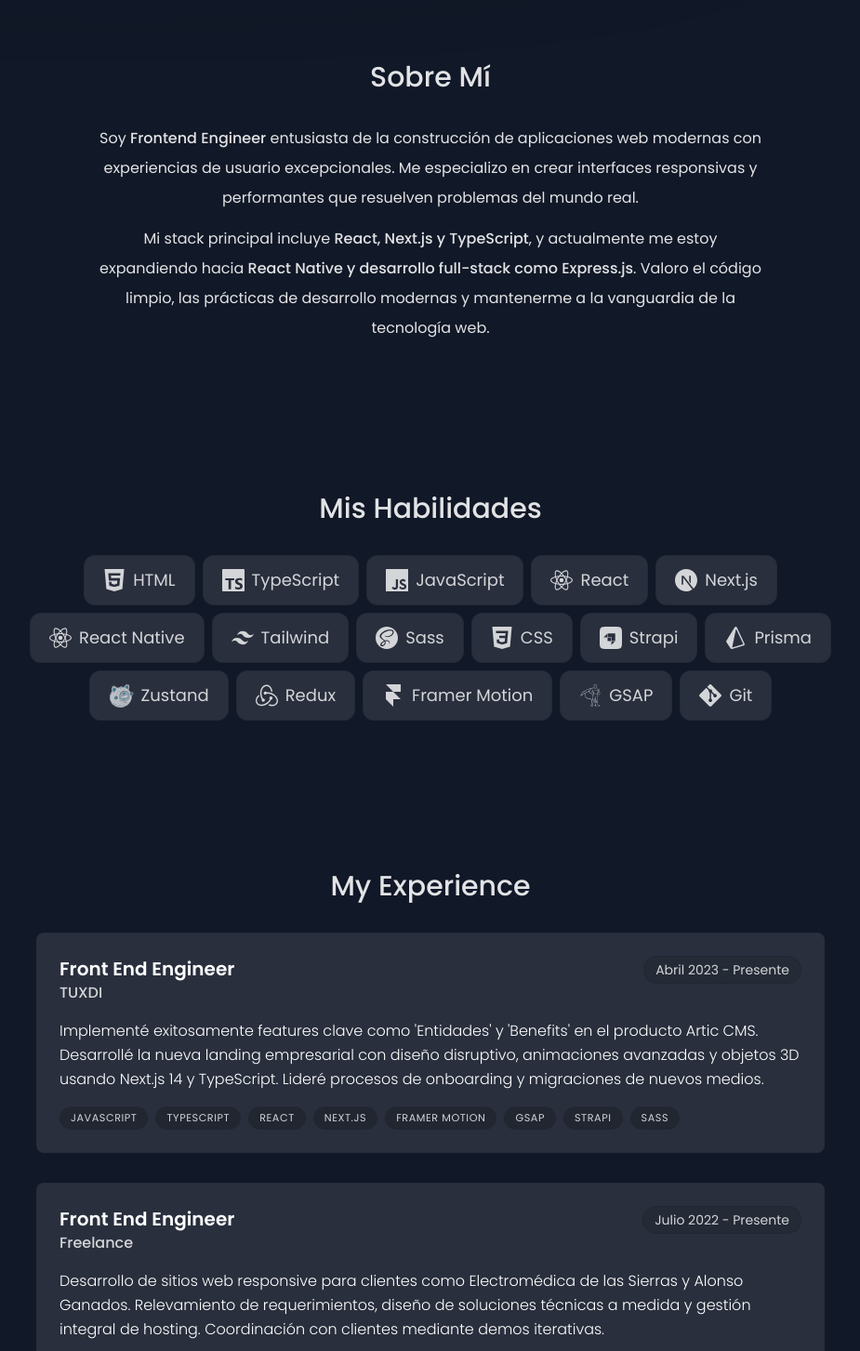
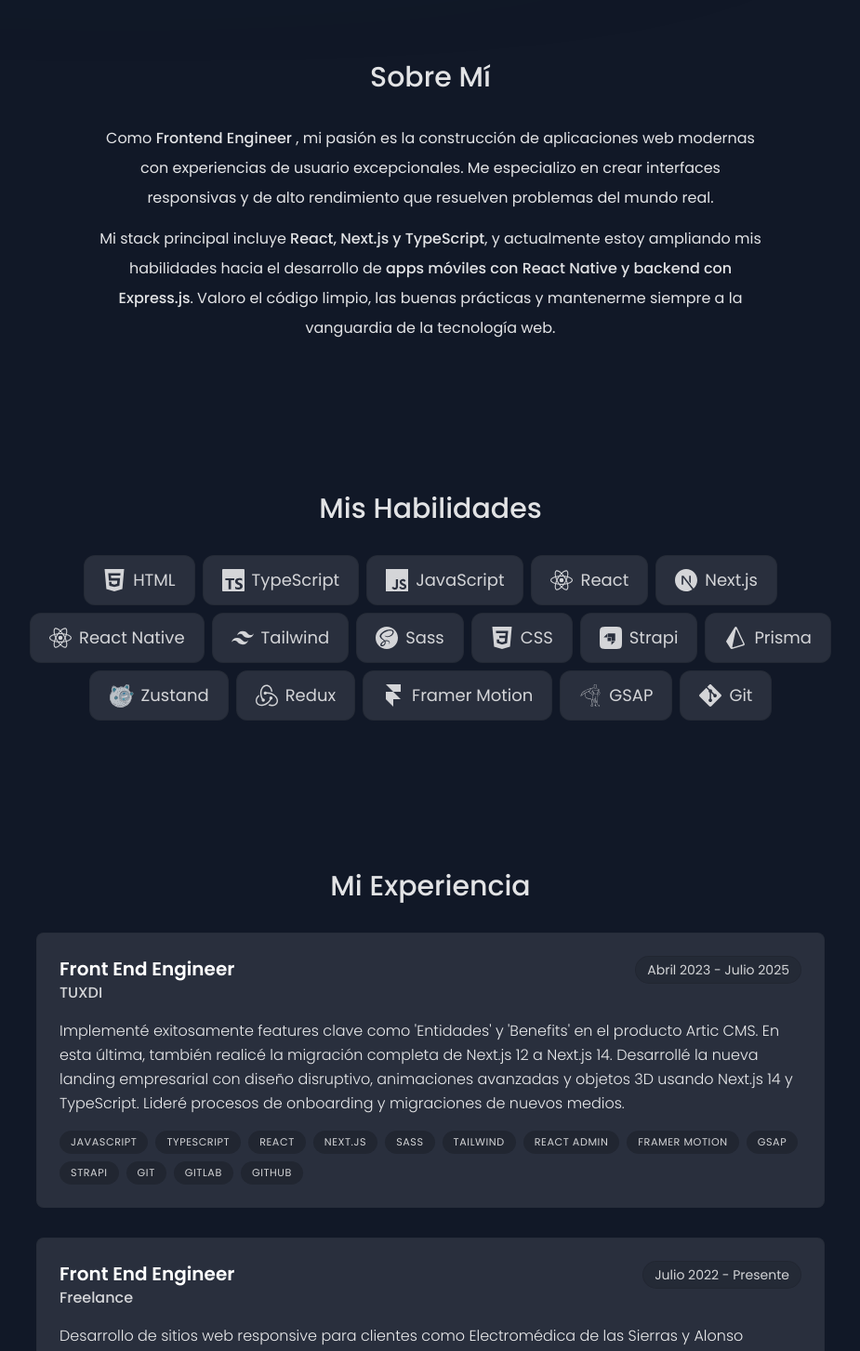
Before and after one commit to valentincharlone/portfolio, a Next.js app: page / in a window 1280 px wide. Shown: the part 840-2293 px from the top of the page at 93% size, without its empty margins (177-1102 px from the left). Built offline with nearby package versions, Linux system fonts and the light colour scheme; no server answers.

Commit message:
feat: integrate multilingual support for experience section; update translations and utilize context for dynamic content

```diff
--- a/components/experience.tsx
+++ b/components/experience.tsx
@@ -1,4 +1,5 @@
 "use client";
+import { useLanguage } from "@/context/language-context";
 import SectionHeading from "./section-heading";
 import { experiencesData } from "@/lib/data";
 import { useSectionInView } from "@/lib/hooks";
@@ -22,6 +23,7 @@
 };
 
 export default function Experience() {
+  const { t } = useLanguage();
   const { ref } = useSectionInView("nav.experience");
 
   return (
@@ -30,7 +32,7 @@
       ref={ref}
       className="scroll-mt-28 mb-28 sm:mb-40 max-w-[53rem] mx-auto"
     >
-      <SectionHeading>My Experience</SectionHeading>
+      <SectionHeading>{t("experience.title")}</SectionHeading>
 
       <div className="space-y-8">
         {experiencesData.map((item, index) => (
@@ -38,7 +40,7 @@
             key={index}
             title={item.title}
             company={item.company}
-            description={item.description}
+            description={t(item.description)}
             date={item.date}
             technologies={[...item.technologies]}
             index={index}
@@ -80,13 +82,17 @@
       }}
       className="group"
     >
-      <section className="bg-gray-100 border border-black/5 rounded-lg p-6 hover:bg-gray-200 transition-colors dark:bg-white/10 dark:hover:bg-white/20">
+      <section className="bg-gray-100 border border-black/5 rounded-lg p-6 hover:bg-gray-200 transition-colors dark:bg-white/10 dark:hover:bg-white/20 select-none">
         {/* Header */}
         <div className="flex items-start justify-between mb-4">
           <div className="flex items-center gap-4">
             <div>
-              <h3 className="text-xl font-semibold text-gray-900 dark:text-white">{title}</h3>
-              <p className="text-gray-700 font-medium dark:text-white/80">{company}</p>
+              <h3 className="text-xl font-semibold text-gray-900 dark:text-white">
+                {title}
+              </h3>
+              <p className="text-gray-700 font-medium dark:text-white/80">
+                {company}
+              </p>
             </div>
           </div>
           <span className="text-sm text-gray-600 bg-white px-3 py-1 rounded-full border border-black/[0.1] dark:bg-black/[0.1] dark:text-white/80">
@@ -95,7 +101,9 @@
         </div>
 
         {/* Description */}
-        <p className="text-gray-700 font-light leading-relaxed mb-4 dark:text-white">{description}</p>
+        <p className="text-gray-700 font-light leading-relaxed mb-4 dark:text-white/90">
+          {description}
+        </p>
 
         {/* Technologies */}
         <ul className="flex flex-wrap gap-2">
--- a/lib/data.ts
+++ b/lib/data.ts
@@ -52,27 +52,28 @@
   {
     title: "Front End Engineer",
     company: "TUXDI",
-    description:
-      "Implementé exitosamente features clave como 'Entidades' y 'Benefits' en el producto Artic CMS. Desarrollé la nueva landing empresarial con diseño disruptivo, animaciones avanzadas y objetos 3D usando Next.js 14 y TypeScript. Lideré procesos de onboarding y migraciones de nuevos medios.",
-    icon: "💼",
-    date: "Abril 2023 - Presente",
+    description: "experience.description.tuxdi",
+    date: "Abril 2023 - Julio 2025",
     technologies: [
       "JavaScript",
       "TypeScript",
       "React",
       "Next.js",
+      "SASS",
+      "Tailwind",
+      "React Admin",
       "Framer Motion",
       "GSAP",
       "Strapi",
-      "SASS",
+      "Git",
+      "GitLab",
+      "GitHub",
     ],
   },
   {
     title: "Front End Engineer",
     company: "Freelance",
-    description:
-      "Desarrollo de sitios web responsive para clientes como Electromédica de las Sierras y Alonso Ganados. Relevamiento de requerimientos, diseño de soluciones técnicas a medida y gestión integral de hosting. Coordinación con clientes mediante demos iterativas.",
-    icon: "🚀",
+    description: "experience.description.freelance",
     date: "Julio 2022 - Presente",
     technologies: ["React", "Vite", "CSS", "JavaScript", "Hostinger", "GitHub"],
   },
--- a/translations/en.ts
+++ b/translations/en.ts
@@ -9,27 +9,43 @@
 
   // Hero
   "hero.title":
-    "Hello, I'm Valentín. I'm a Frontend Engineer with 2+ years of experience building modern web applications. I specialize in ",
-  "hero.cta": "Contact me here",
+    "Hello, I'm Vachi. Frontend Engineer with over 2 years of experience dedicated to building modern web applications. I specialize in ",
+  "hero.cta": "Contact me",
   "hero.cv": "Download CV",
   "hero.available": "Available for projects",
 
   // About
-  "about.title": "About me",
-  "about.intro.part1": "I'm a",
+  "about.title": "About Me",
+  "about.intro.part1": "As a ",
   "about.intro.role": "Frontend Engineer",
   "about.intro.part2":
-    "who loves building modern web applications with exceptional user experiences. I specialize in creating responsive, performant interfaces that solve real-world problems.",
-  "about.skills.part1": "My core stack includes",
+    ", my passion is building modern web applications with exceptional user experiences. I specialize in creating responsive, high-performance interfaces that solve real-world problems.",
+  "about.skills.part1": "My main stack includes",
   "about.skills.technologies": "React, Next.js, and TypeScript",
-  "about.skills.part2": ", and I'm currently expanding into",
+  "about.skills.part2": ", and I am currently expanding my skills into ",
   "about.skills.expanding":
-    "React Native and full-stack development like Express.js",
+    "mobile app development with React Native and backend with Express.js",
   "about.skills.part3":
-    ". I'm passionate about clean code, modern development practices, and staying at the forefront of web technology.",
+    ". I value clean code, best practices, and always staying at the forefront of web technology.", // Minor tweak
 
   // Skills
   "skills.title": "My Skills",
 
+  // Experience
+  "experience.title": "My Experience",
+  "experience.description.tuxdi":
+    "Successfully implemented key features such as 'Entities' and 'Benefits' in the Artic CMS product. For the latter, I also performed the full migration from Next.js 12 to Next.js 14. Developed the new corporate landing page featuring a disruptive design, advanced animations, and 3D objects using Next.js 14 and TypeScript. Led onboarding processes and migrations for new media outlets.",
+  "experience.description.freelance":
+    "Developed responsive websites for clients such as Electromédica de las Sierras and Alonso Ganados. Handled requirement gathering, designed custom technical solutions, and managed end-to-end hosting. Coordinated with clients through iterative demos.",
+
   // Projects
+  "projects.title": "My Projects",
+  "projects.description.corpcomment":
+    "I worked as a full-stack developer on this startup project for 2 years. Users can give public feedback to companies.",
+  "projects.description.rmtdev":
+    "Job board for remote developer jobs. I was the front-end developer. It has features like filtering, sorting and pagination.",
+  "projects.description.petsoft":
+    "Management software for dog daycare centers that allows registering pets, managing reservations, and processing secure payments with Stripe.",
+  "projects.description.todoapp":
+    "An intuitive web application for task management (CRUD) that allows organizing daily activities. It includes secure authentication and a responsive design.",
 };
--- a/translations/es.ts
+++ b/translations/es.ts
@@ -9,27 +9,44 @@
 
   // Hero
   "hero.title":
-    "Hola, soy Valentín. Soy Frontend Engineer con más de 2 años de experiencia construyendo aplicaciones web modernas. Me especializo en ",
+    "Hola, soy Vachi. Frontend Engineer con más de 2 años de experiencia dedicado a construir aplicaciones web modernas. Me especializo en ",
   "hero.cta": "Contáctame",
   "hero.cv": "Descargar CV",
   "hero.available": "Disponible para proyectos",
 
   // About
   "about.title": "Sobre mí",
-  "about.intro.part1": "Soy ",
+  "about.intro.part1": "Como ",
   "about.intro.role": "Frontend Engineer",
   "about.intro.part2":
-    "entusiasta de la construcción de aplicaciones web modernas con experiencias de usuario excepcionales. Me especializo en crear interfaces responsivas y performantes que resuelven problemas del mundo real.",
+    ", mi pasión es la construcción de aplicaciones web modernas con experiencias de usuario excepcionales. Me especializo en crear interfaces responsivas y de alto rendimiento que resuelven problemas del mundo real.",
   "about.skills.part1": "Mi stack principal incluye",
   "about.skills.technologies": "React, Next.js y TypeScript",
-  "about.skills.part2": ", y actualmente me estoy expandiendo hacia",
+  "about.skills.part2":
+    ", y actualmente estoy ampliando mis habilidades hacia el desarrollo de ",
   "about.skills.expanding":
-    "React Native y desarrollo full-stack como Express.js",
+    "apps móviles con React Native y backend con Express.js",
   "about.skills.part3":
-    ". Valoro el código limpio, las prácticas de desarrollo modernas y mantenerme a la vanguardia de la tecnología web.",
+    ". Valoro el código limpio, las buenas prácticas y mantenerme siempre a la vanguardia de la tecnología web.",
 
   // Skills
   "skills.title": "Mis Habilidades",
 
+  // Experience
+  "experience.title": "Mi Experiencia",
+  "experience.description.tuxdi":
+    "Implementé exitosamente features clave como 'Entidades' y 'Benefits' en el producto Artic CMS. En esta última, también realicé la migración completa de Next.js 12 a Next.js 14. Desarrollé la nueva landing empresarial con diseño disruptivo, animaciones avanzadas y objetos 3D usando Next.js 14 y TypeScript. Lideré procesos de onboarding y migraciones de nuevos medios.",
+  "experience.description.freelance":
+    "Desarrollo de sitios web responsive para clientes como Electromédica de las Sierras y Alonso Ganados. Relevamiento de requerimientos, diseño de soluciones técnicas a medida y gestión integral de hosting. Coordinación con clientes mediante demos iterativas.",
+
   // Projects
+  "projects.title": "Mis Proyectos",
+  "projects.description.corpcomment":
+    "Trabajé como desarrollador full-stack en este proyecto de startup durante 2 años. Los usuarios pueden dar feedback público a las empresas.",
+  "projects.description.rmtdev":
+    "Bolsa de trabajo para empleos de desarrollador remoto. Fui el desarrollador front-end. Tiene características como filtrado, ordenación y paginación.",
+  "projects.description.petsoft":
+    "Software de gestión para guarderías caninas que permite registrar mascotas, gestionar reservas y procesar pagos seguros con Stripe.",
+  "projects.description.todoapp":
+    "Una aplicación web intuitiva para la gestión de tareas (CRUD) que permite organizar actividades diarias. Incluye autenticación segura y un diseño responsivo.",
 };
```
